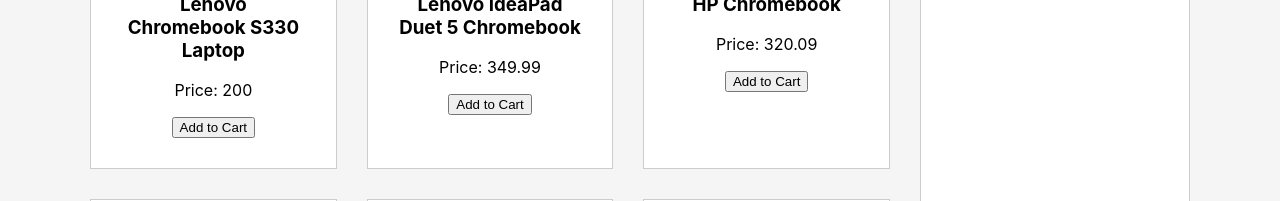
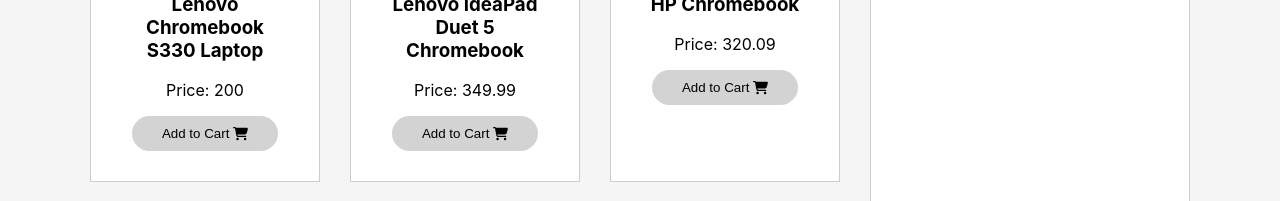
Before and after one commit to suzonkhan/laptop-fair, a React (Create React App) app: page / in a window 1280 px wide. Shown: the part 360-561 px from the top of the page. Built offline with nearby package versions, Linux system fonts and the light colour scheme.

Commit message:
update cart UI

```diff
--- a/package.json
+++ b/package.json
@@ -3,6 +3,10 @@
   "version": "0.1.0",
   "private": true,
   "dependencies": {
+    "@fortawesome/fontawesome-svg-core": "^6.1.1",
+    "@fortawesome/free-regular-svg-icons": "^6.1.1",
+    "@fortawesome/free-solid-svg-icons": "^6.1.1",
+    "@fortawesome/react-fontawesome": "^0.1.18",
     "@testing-library/jest-dom": "^5.16.3",
     "@testing-library/react": "^12.1.4",
     "@testing-library/user-event": "^13.5.0",
--- a/src/App.js
+++ b/src/App.js
@@ -7,7 +7,7 @@
     <div className="App">
        <Header></Header>
        <div className="container">
-      <Shop></Shop>
+        <Shop></Shop>
       </div>
     </div>
   );
--- /dev/null
+++ b/src/components/Cart/Cart.css
@@ -0,0 +1,17 @@
+.cart-item-row{
+    display: grid;
+    gap: 10px;
+    grid-template-columns: 20% 60% 20%;
+    box-sizing: border-box;
+    padding: 10px;
+    border-bottom: 1px solid #ccc;
+}
+button.removeCart{
+    background-color: #d4d3d3;
+    padding: 5px 10px;
+    border: none;
+    cursor: pointer;
+    height: 30px;
+    width: 30px;
+    border-radius: 30px;
+}
--- /dev/null
+++ b/src/components/Cart/Cart.js
@@ -0,0 +1,26 @@
+import React from 'react';
+import { FontAwesomeIcon } from '@fortawesome/react-fontawesome';
+import { faTrash } from '@fortawesome/free-solid-svg-icons';
+import "./Cart.css";
+
+const Cart = ({cartItem}) => {
+    // console.log(itemCart);
+
+
+    return (
+
+        <div className='cart-item-row'>
+            <div><img src={cartItem.thumb} alt="" /></div>
+            <div>{cartItem.name}</div>
+            <div>
+                <button className='removeCart'>
+                <FontAwesomeIcon icon={faTrash} />
+
+                </button>
+            </div>
+        </div>
+
+    );
+};
+
+export default Cart;
--- a/src/components/Product/Product.css
+++ b/src/components/Product/Product.css
@@ -10,3 +10,10 @@
 .product-image img{
     max-height: 150px;
 }
+button.add-to-Cart{
+    background-color: #d4d3d3;
+    padding: 10px 30px;
+    border: none;
+    cursor: pointer;
+    border-radius: 30px;
+}
--- a/src/components/Product/Product.js
+++ b/src/components/Product/Product.js
@@ -1,10 +1,11 @@
+import { FontAwesomeIcon } from '@fortawesome/react-fontawesome';
+import { faShoppingCart } from '@fortawesome/free-solid-svg-icons';
 import React from 'react';
 import './Product.css';
 
-const Product = (props) => {
-// console.log("Prod" , props.product);
-const {id, name, thumb, price} = props.product;
-const addToCart = id => console.log(id);
+const Product = ({product, addCart}) => {
+const {name, thumb, price} = product;
+
     return (
         <div className='product-box'>
             <div className="product-box-inner">
@@ -13,7 +14,12 @@
                 </div>
                 <h3>{name}</h3>
                 <p>Price: {price}</p>
-                <button onClick={ () => addToCart(id)}> Add to Cart </button>
+
+                <button onClick={ () => addCart(product)} className="add-to-Cart">
+
+                     Add to Cart  <FontAwesomeIcon icon={faShoppingCart} />
+
+                 </button>
             </div>
         </div>
     );
--- a/src/components/Shop/Shop.css
+++ b/src/components/Shop/Shop.css
@@ -5,15 +5,16 @@
 }
 .cart-wrapper{
     background-color: #fff;
-    flex:  0 0 270px;
-    max-width:  270px;
+    flex:  0 0 320px;
+    max-width:  320px;
     margin-left: 30px;
     border: 1px solid #ccc;
+    padding: 20px;
 }
 
 .products{
-    flex:  0 0 calc(100% - 300px);
-    max-width: calc(100% - 300px);
+    flex:  0 0 calc(100% - 350px);
+    max-width: calc(100% - 350px);
     display: grid;
     grid-template-columns: repeat(3, 1fr);
     gap: 30px;
--- a/src/components/Shop/Shop.js
+++ b/src/components/Shop/Shop.js
@@ -1,15 +1,22 @@
 import React, { useEffect, useState } from 'react';
 import './Shop.css'
 import Product from '../Product/Product';
+import Cart from '../Cart/Cart';
 
 const Shop = () => {
     const [products, setProducts] = useState([]);
+    const [cart, setCart] = useState([]);
     useEffect( () =>{
         fetch('fake-db.json')
         .then(res => res.json())
         .then(data => setProducts(data))
     } ,[])
 
+    const addToCart = selectedProduct =>{
+        const newCart = [...cart, selectedProduct];
+        setCart(newCart)
+        console.log(typeof newCart);
+    };
 
     return (
         <div className="page-wrapper">
@@ -17,11 +24,18 @@
             {
                 products.map(product => <Product
                     product={product}
+                    addCart = {addToCart}
                     key={product.id}
                     ></Product>)
             }
             </div>
             <div className='cart-wrapper'>
+            {
+                cart.map(cartItem => <Cart
+                key={cartItem.id}
+                cartItem={cartItem}
+                ></Cart> )
+            }
 
             </div>
         </div>
```
Also changed, not shown: 1 other file (tests, documents, lock files or other folders).
